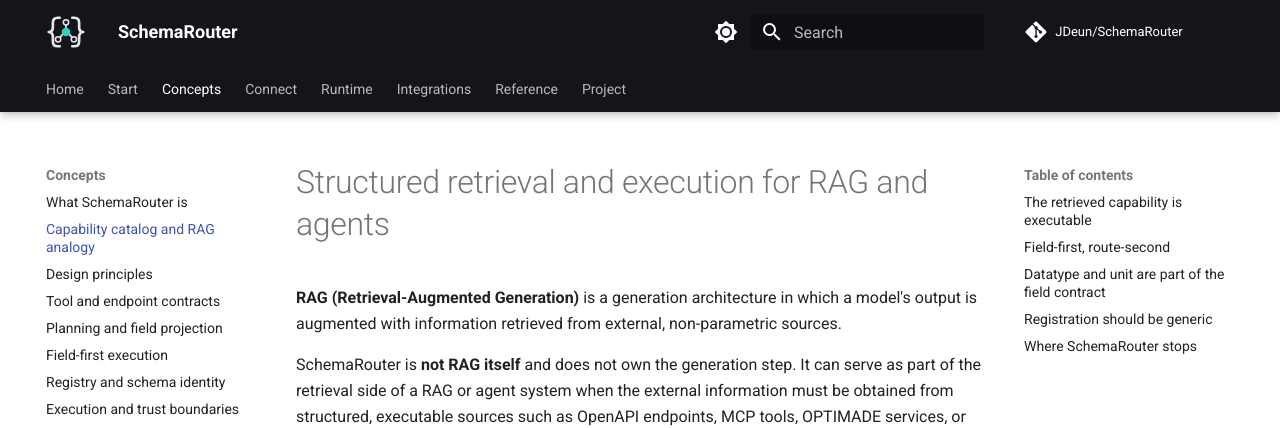
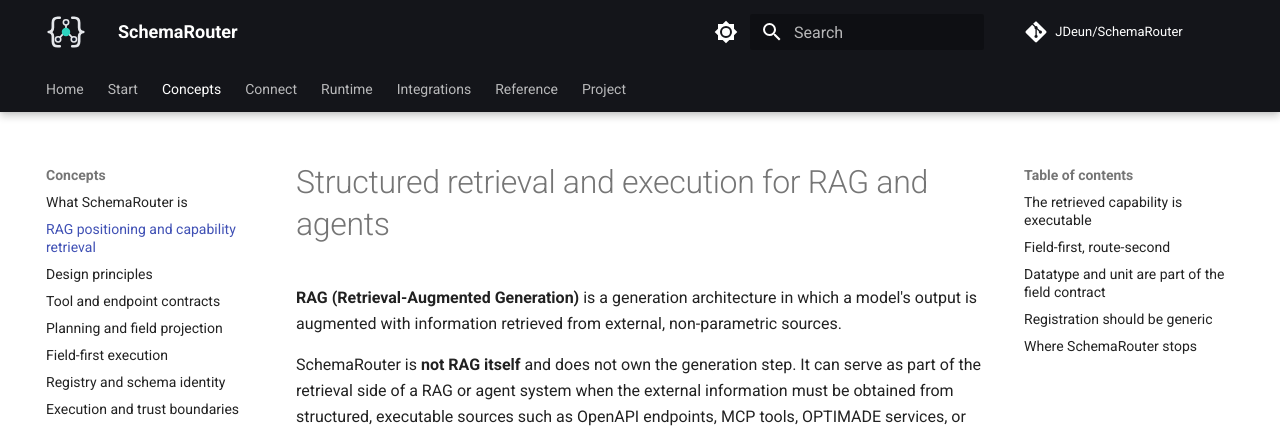
Before and after one commit to JDeun/SchemaRouter, an MkDocs documentation site: the page built from docs/concepts/capability-catalog.md, in a window 1280 px wide. Shown: the top 428 px of the page. Built offline with MkDocs 1.6.1 and Material for MkDocs 9.7.7, drawn with Linux system fonts in a browser that asks for light colours; comment, search, counter and statistics services are not loaded.

Commit message:
docs: update public site description

```diff
--- a/mkdocs.yml
+++ b/mkdocs.yml
@@ -1,5 +1,5 @@
 site_name: SchemaRouter
-site_description: Schema-aware planning and execution for LLM tool ecosystems
+site_description: Typed capability retrieval and execution for RAG and LLM agent systems
 site_author: Yong-eun Cho
 site_url: https://jdeun.github.io/SchemaRouter/
 copyright: © 2026 Yong-eun Cho · MIT License
@@ -96,7 +96,7 @@
       - Choose an ingestion path: getting-started/ingestion-paths.md
   - Concepts:
       - What SchemaRouter is: concepts/schema-router.md
-      - Capability catalog and RAG analogy: concepts/capability-catalog.md
+      - RAG positioning and capability retrieval: concepts/capability-catalog.md
       - Design principles: concepts/design-principles.md
       - Tool and endpoint contracts: concepts/tool-endpoint.md
       - Planning and field projection: concepts/planning.md
```
